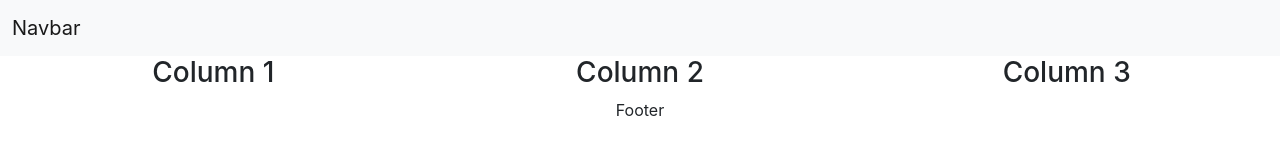
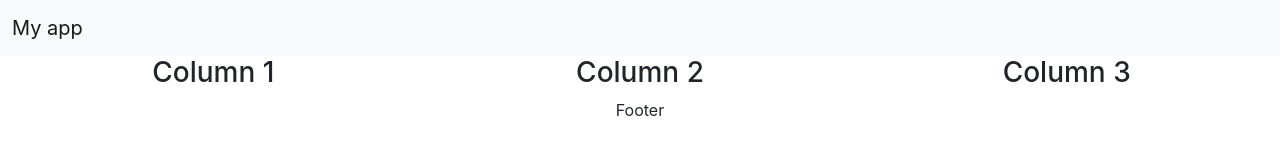
Before and after one commit to stevans011/classApp, a JavaScript app in the folder class-app/: page / in a window 1280 px wide. Shown: the top 160 px of the page. Built offline with nearby package versions, Linux system fonts and the light colour scheme; the HTML template or start-up script is replaced by a standard one.

Commit message:
Added header.js

```diff
--- a/class-app/src/App.js
+++ b/class-app/src/App.js
@@ -1,14 +1,17 @@
 import logo from './logo.svg';
 import './App.css';
+import {Header} from './components/Header'
 
 function App() {
   return (
     <div className="App">
-      <nav className="navbar bg-light">
+      {/* <nav className="navbar bg-light">
        <div className="container-fluid">
         <a className="navbar-brand" href="#">Navbar</a>
        </div>
-      </nav>
+      </nav> */}
+
+      <Header title="My app"/>
 
       <div className="container-fluid">
         <div className="row">
--- /dev/null
+++ b/class-app/src/components/Header.js
@@ -0,0 +1,15 @@
+export function Header(props){
+
+    return (
+
+        <nav className="navbar bg-light">
+            <div className="container-fluid">
+                <a className="navbar-brand" href="#">{props.title}</a>
+             </div>
+       </nav>
+
+
+    )
+
+
+}
```
